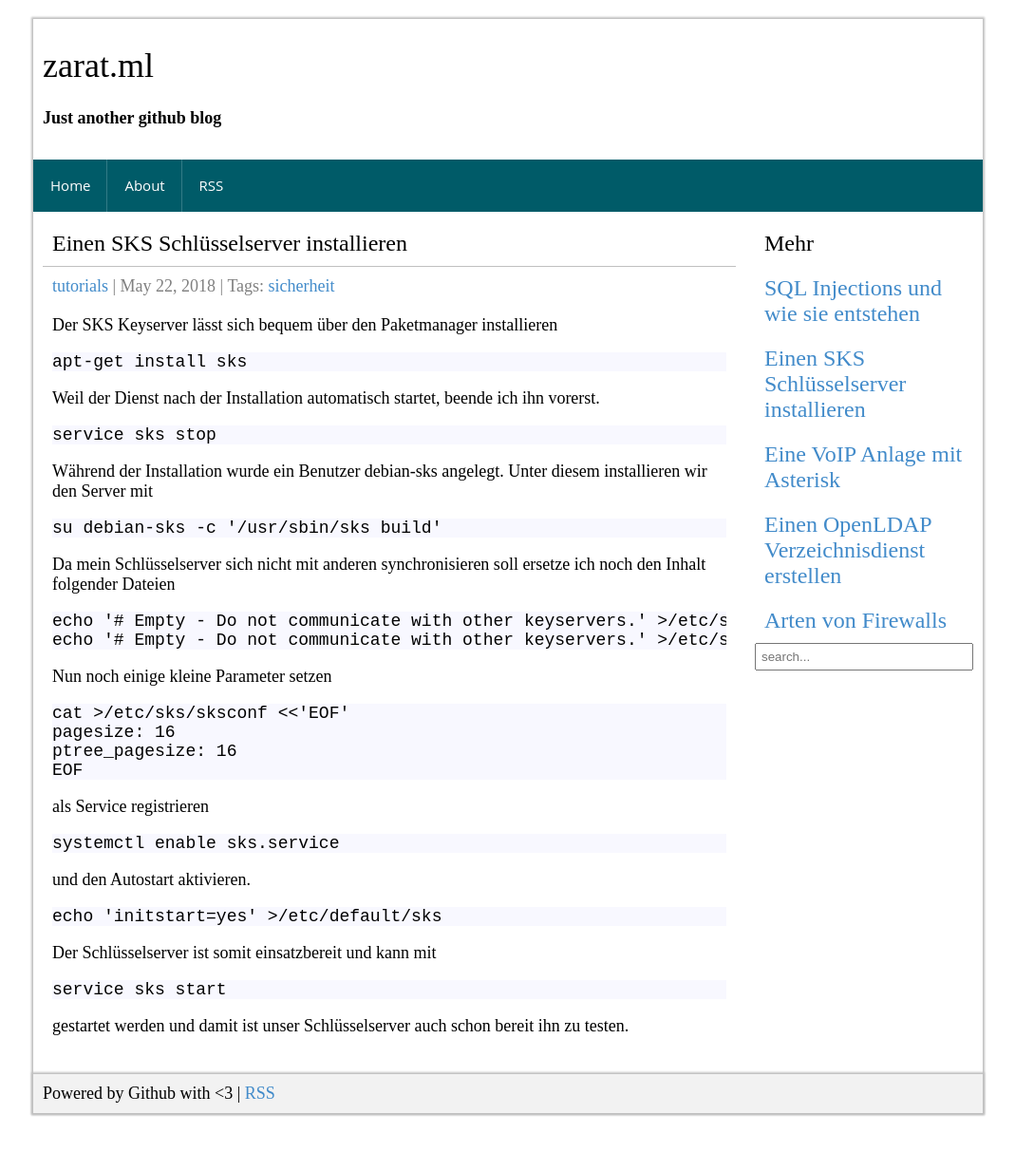
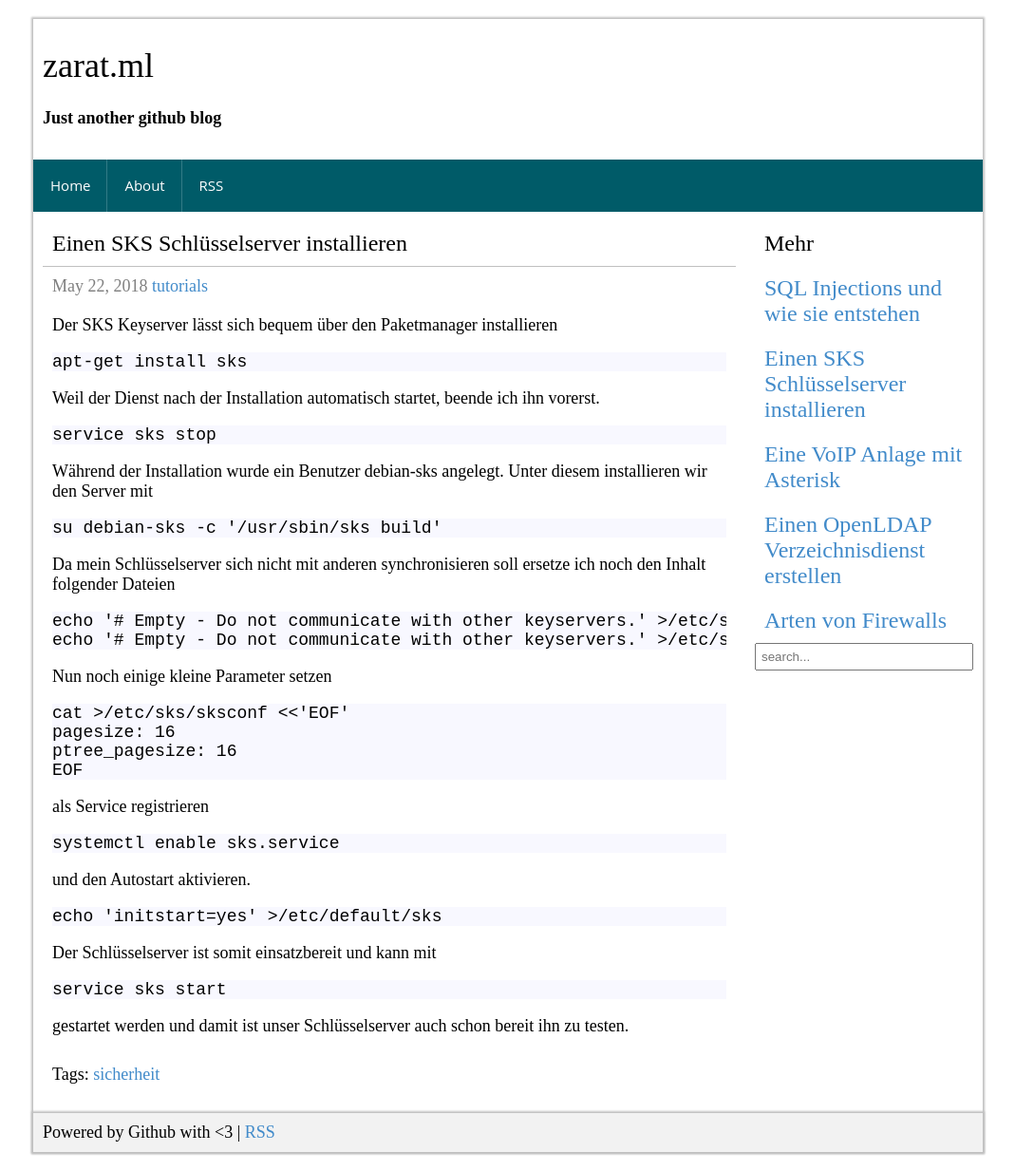
Before and after one commit to zarat/zarat.github.io, a Jekyll site: the page built from _posts/2018-05-22-sks.markdown, in a window 1280 px wide. Shown: the whole page at 95% size, without its empty margins (105-1174 px from the left). Built offline with Jekyll 4.4.1, drawn with Linux system fonts in a browser that asks for light colours; comment, search, counter and statistics services are not loaded; before the commit the page ends 1192 px from its top, so only the background shows below that.

Commit message:
Update post.html

```diff
--- a/_layouts/post.html
+++ b/_layouts/post.html
@@ -8,15 +8,22 @@ layout: default
 
     <div class="sp-content-item-head-secondary">
 
+      {{ page.date | date: "%B" }}
+      {{ page.date | date: "%d" }},
+      {{ page.date | date: "%Y" }}
+
       {% for category in page.categories %}
       {% capture category_name %}{{ category }}{% endcapture %}
       <a href="../category/{{ category_name }}">{{ category_name }}</a>
-      {% endfor %} |
+      {% endfor %}
 
-      {{ page.date | date: "%B" }}
-      {{ page.date | date: "%d" }},
-      {{ page.date | date: "%Y" }} |
+    </div>
 
+    <div class="sp-content-item-body">
+      {{ content }}
+    </div>
+
+    <div class="sp-content-item-body">
       {% if page.tags %}
       Tags:
       {% for tag in page.tags %}
@@ -24,11 +31,6 @@ layout: default
       <a href="/tag/{{ tag_name }}">{{ tag_name }}</a>
       {% endfor %}
       {% endif %}
-
-    </div>
-
-    <div class="sp-content-item-body">
-      {{ content }}
     </div>
 
   </div>
```
